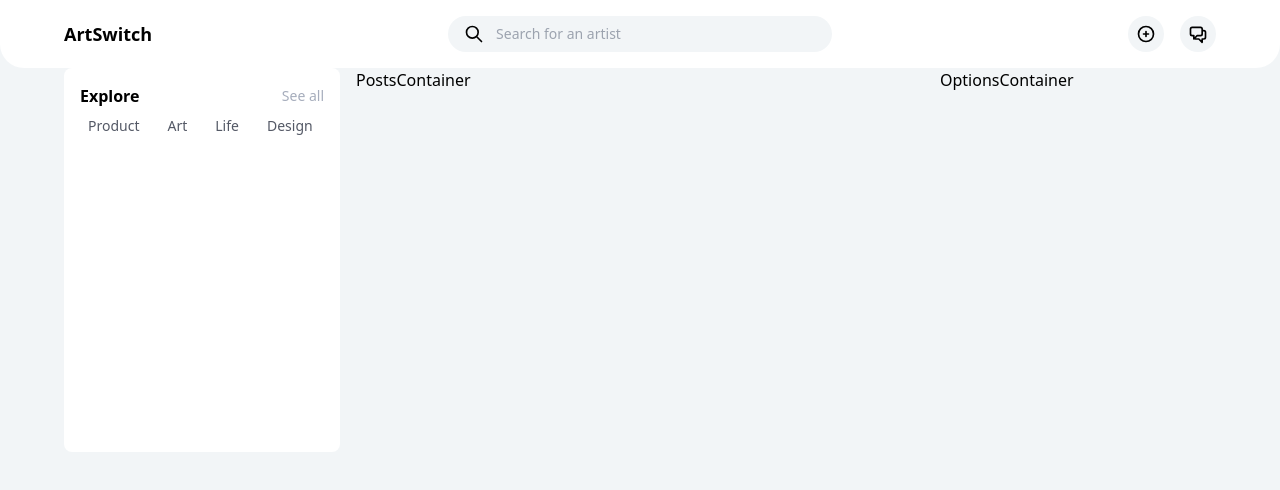
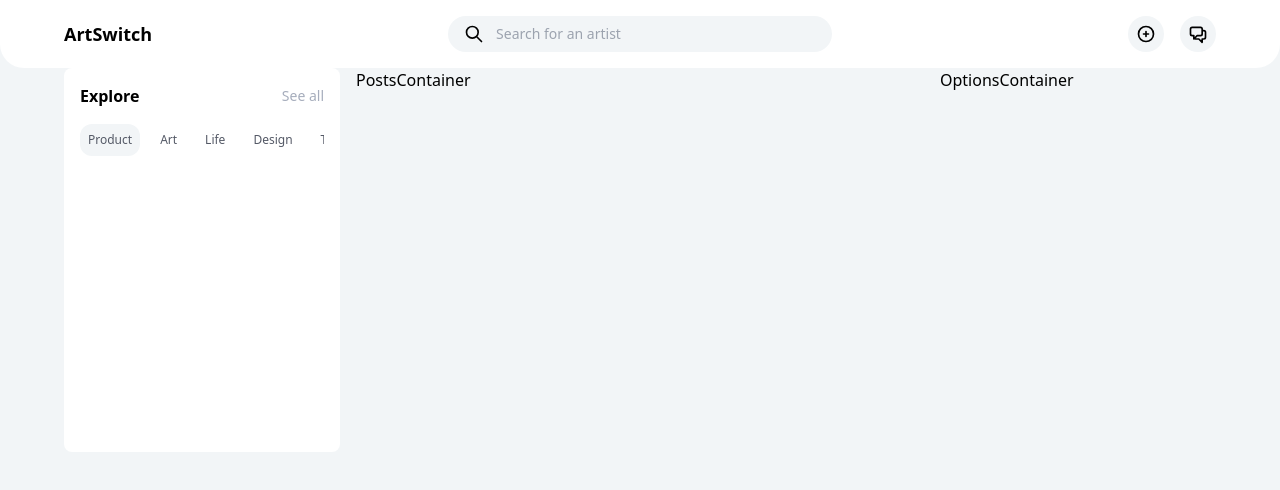
Before and after one commit to KayodeOlusi/art_switch, a Next.js app in the folder artswitch-client/: page / in a window 1280 px wide. Shown: the top 490 px of the page. Built offline with nearby package versions, Linux system fonts and the light colour scheme.

Commit message:
finalized tags

```diff
--- a/artswitch-client/components/containers/home/explore-container.tsx
+++ b/artswitch-client/components/containers/home/explore-container.tsx
@@ -1,5 +1,5 @@
+import React from "react";
 import Tag from "@/components/home/explore/tag";
-import React from "react";
 
 type Props = {};
 
@@ -14,7 +14,10 @@ const ExploreContainer = (props: Props) => {
         <p className="text-secondaryText text-sm">See all</p>
       </section>
 
-      <section className="overflow-x-scroll flex space-x-3 items-center">
+      <section
+        className="overflow-x-scroll flex space-x-3 mt-4 scrollbar-none
+       scrollbar-thumb-transparent items-center"
+      >
         {tags.map(tag => (
           <Tag
             key={tag}
--- a/artswitch-client/components/home/explore/tag.tsx
+++ b/artswitch-client/components/home/explore/tag.tsx
@@ -10,9 +10,9 @@ const Tag = ({ tag, activeTag, setActiveTag }: Props) => {
   return (
     <p
       onClick={() => setActiveTag(tag)}
-      className={`rounded-2xl cursor-pointer px-2 py-2 text-[#545966] text-sm ${
-        activeTag === tag ? "bg-red-300" : ""
-      }}`}
+      className={`rounded-xl cursor-pointer px-2 py-2 text-[#545966] text-xs ${
+        activeTag == tag && "bg-appPrimary"
+      }`}
     >
       {tag}
     </p>
--- a/artswitch-client/package.json
+++ b/artswitch-client/package.json
@@ -19,7 +19,8 @@
     "react": "^18.1.0",
     "react-dom": "^18.1.0",
     "react-hot-toast": "^2.4.0",
-    "react-redux": "^8.0.5"
+    "react-redux": "^8.0.5",
+    "tailwind-scrollbar-hide": "^1.1.7"
   },
   "devDependencies": {
     "@testing-library/jest-dom": "5.16.4",
@@ -33,6 +34,7 @@
     "jest": "28.1.0",
     "jest-environment-jsdom": "28.1.0",
     "postcss": "^8.4.21",
+    "tailwind-scrollbar": "^2.1.0",
     "tailwindcss": "^3.2.7",
     "typescript": "4.6.4"
   }
--- a/artswitch-client/tailwind.config.js
+++ b/artswitch-client/tailwind.config.js
@@ -16,5 +16,5 @@ module.exports = {
       },
     },
   },
-  plugins: [],
+  plugins: [require("tailwind-scrollbar"), require("tailwind-scrollbar-hide")],
 };
```
Also changed, not shown: 1 other file (tests, documents, lock files or other folders).
